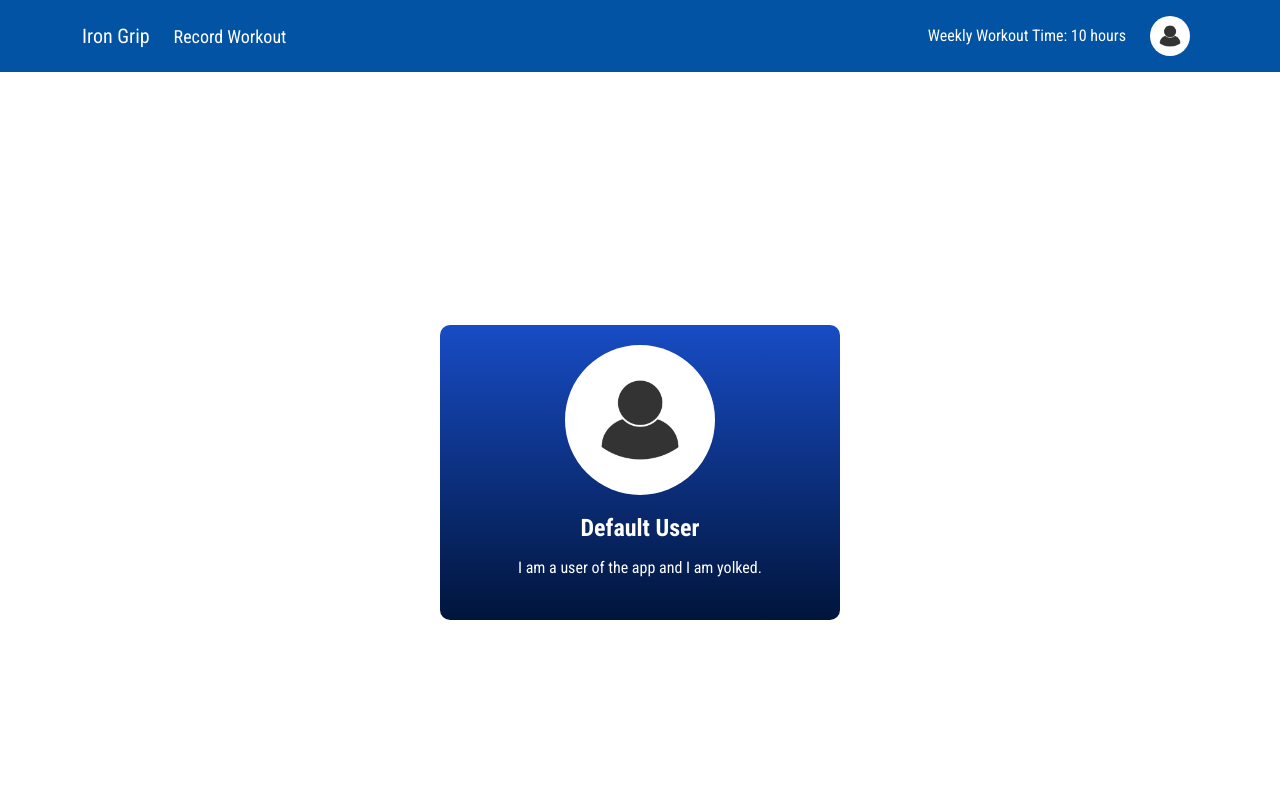
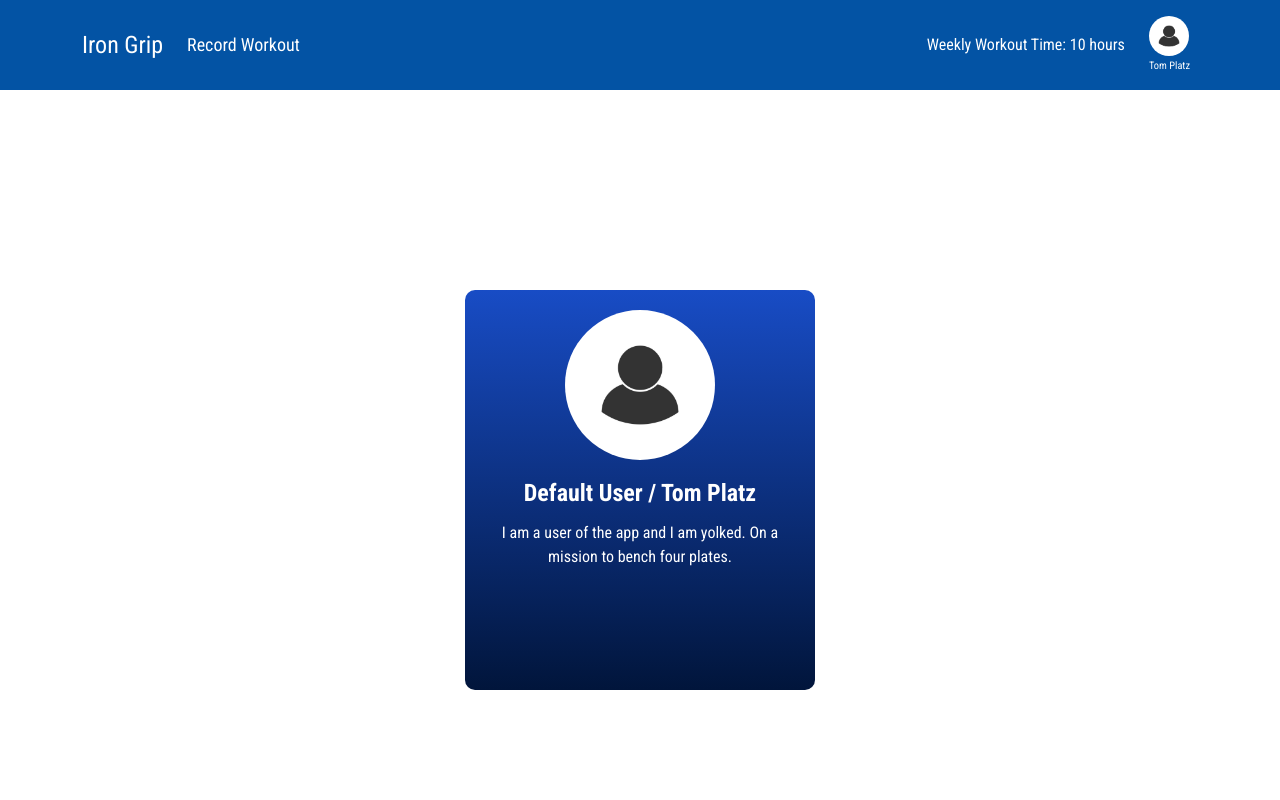
Before and after one commit to axie22/IronGrip, a React (Vite) app in the folder Fitness-App/: page /user-profile in a window 1280 px wide. Shown: the top 800 px of the page. Built offline with nearby package versions, Linux system fonts and the light colour scheme.

Commit message:
Center and add underline for nav

```diff
--- a/Fitness-App/src/Navbar.jsx
+++ b/Fitness-App/src/Navbar.jsx
@@ -6,7 +6,7 @@ import profile_icon from './assets/UserProfile.jpg';
 export default function Navigation() {
     return (
         <>
-            <Navbar bg="light" variant="light" className='custom-nav-color'>
+            <Navbar className='custom-nav-color'>
                 <Container>
                     <Navbar.Brand className="nav-brand" href="/">Iron Grip</Navbar.Brand>
                     <Nav className="me-auto">
@@ -19,12 +19,13 @@ export default function Navigation() {
                             Weekly Workout Time: 10 hours
                         </Navbar.Text>
                         <Nav>
-                            <Nav.Link as={NavLink} to="/user-profile">
+                            <Nav.Link as={NavLink} to="/user-profile" className="profile-link">
                                 <Image
                                     src={profile_icon}
                                     alt="User Profile Image"
-                                    style={{ borderRadius: "50%", height: "40px", width: "40px" }}
+                                    className="profile-image"
                                 />
+                                <div className="profile-username">Tom Platz</div>
                             </Nav.Link>
                         </Nav>
                     </Navbar.Collapse>
--- a/Fitness-App/src/Pages/UserProfile/UserProfile.jsx
+++ b/Fitness-App/src/Pages/UserProfile/UserProfile.jsx
@@ -1,5 +1,5 @@
 import React from 'react'
-import './UserProfile.css'
+import '../../assets/UserProfile.css';
 import profile_icon from '../../assets/UserProfile.jpg'
 
 const UserProfile = () => {
@@ -8,9 +8,10 @@ const UserProfile = () => {
             <div className="gradient">
             <div className = "profile-down">
                 <img src={profile_icon} alt="" />
-                <div className="profile-title">Default User</div>
+                <div className="profile-title">Default User / Tom Platz</div>
                 <div className="profile-description">
                     I am a user of the app and I am yolked.
+                    On a mission to bench four plates.
                 </div>
             </div>
             </div>
--- a/Fitness-App/src/assets/Navbar.css
+++ b/Fitness-App/src/assets/Navbar.css
@@ -1,27 +1,29 @@
+.navbar .nav-title {
+    font-size: 18px;
+}
 
-.navbar .nav-title {
-    color: white !important;
-    font-size: 18px;
-    text-decoration: none;
-    padding: 10px 15px;
-    display: inline-block;
+.navbar .nav-brand {
+    font-size: 24px;
 }
 
 .navbar .nav-title,
 .navbar .nav-brand {
     color: white !important;
     text-decoration: none;
+    display: inline-block;
 }
 
-.navbar .nav-title:hover {
+.navbar .nav-title:hover,
+.navbar .profile-link:hover {
     color: #cfcfcf !important;
     border-bottom: 2px solid #ffffff !important;
+    text-decoration: none;
 }
-
 
 .navbar .nav-brand:hover {
     color: #cfcfcf !important;
-    border-bottom: 3px solid #ffffff !important;
+    border-bottom: 2px solid #ffffff !important;
+    text-decoration: none;
 }
 
 .navbar.custom-nav-color {
@@ -31,3 +33,32 @@
 .navbar .navbar-text {
     color: white !important;
 }
+
+.profile-link {
+    display: flex;
+    flex-direction: column;
+    align-items: center;
+    text-decoration: none;
+    color: inherit;
+}
+
+.profile-link:hover {
+    color: #cfcfcf !important;
+    border-bottom: 2px solid #ffffff !important;
+    text-decoration: none;
+}
+
+.profile-image {
+    border-radius: 50%;
+    height: 40px;
+    width: 40px;
+    display: block;
+}
+
+.profile-username {
+    margin-top: 2px;
+    font-size: 0.65rem;
+    text-align: center;
+    color: white !important;
+    display: block;
+}
--- a/Fitness-App/src/Pages/UserProfile/UserProfile.css
+++ b/Fitness-App/src/assets/UserProfile.css
@@ -16,8 +16,9 @@ body {
     border-radius: 10px;
     padding: 20px;
     text-align: center;
-    width: 80%;
-    max-width: 400px;
+    height: 50%;
+    width: 60%;
+    max-width: 350px;
     color: white;
 }
 
```
